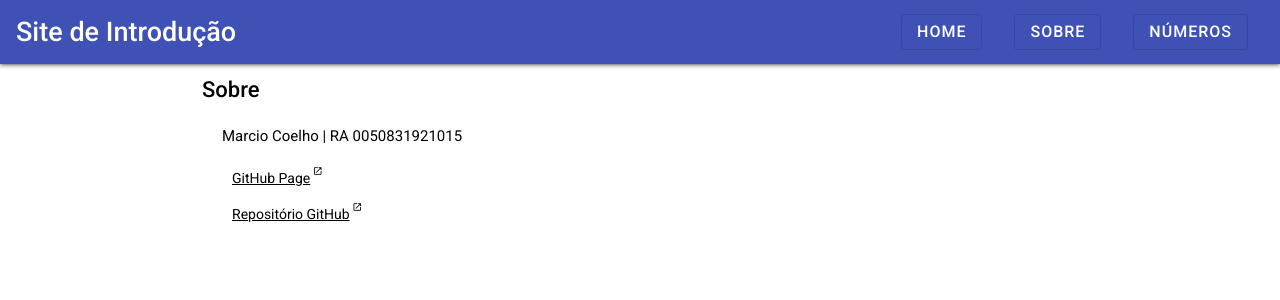
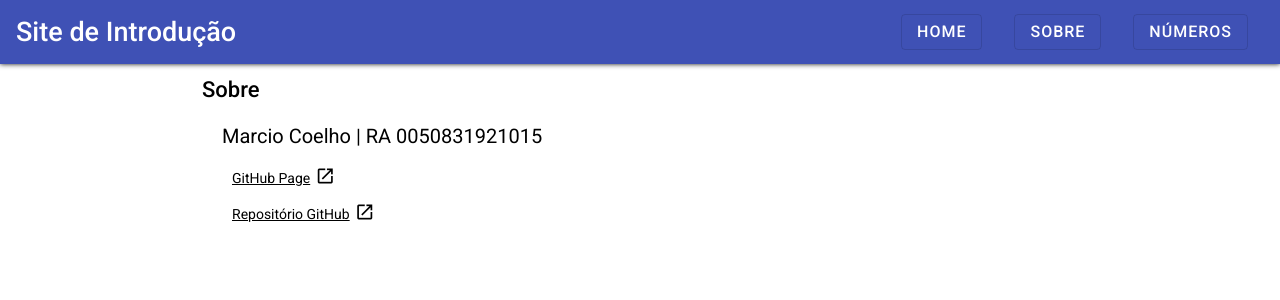
Before and after one commit to coelhomarcio/si-5th-tesi-ii-tp041, an Angular app: page /about in a window 1280 px wide. Shown: the top 300 px of the page. Built offline with nearby package versions, Linux system fonts and the light colour scheme.

Commit message:
Updated about.component.*

```diff
--- a/src/app/about/about.component.scss
+++ b/src/app/about/about.component.scss
@@ -1,5 +1,5 @@
 h3 {
-  font-size: 1.5rem;
+  font-size: 2rem;
   text-indent: 2rem;
 }
 
@@ -11,11 +11,11 @@ p {
     text-decoration: none;
     display: flex;
     align-items: center;
-    grid-gap: .25rem;
+    grid-gap: .5rem;
     transition: color 250ms ease-in-out;
 
     mat-icon {
-      font-size: 1rem;
+      font-size: 2rem;
       text-indent: initial;
       transition: transform 250ms ease-in-out;
     }
--- a/src/app/about/about.component.ts
+++ b/src/app/about/about.component.ts
@@ -14,12 +14,11 @@ export class AboutComponent implements OnInit {
   appComponent = new AppComponent();
   name = "Marcio Coelho";
   ra = "0050831921015";
-  githubPage = "https://coelhomarcio.github.io/";
-  githubRepo = "https://github.com/coelhomarcio/";
+  githubPage = "https://coelhomarcio.github.io";
+  githubRepo = "https://github.com/coelhomarcio";
 
   constructor() { }
 
   ngOnInit(): void {
   }
-
 }
```
